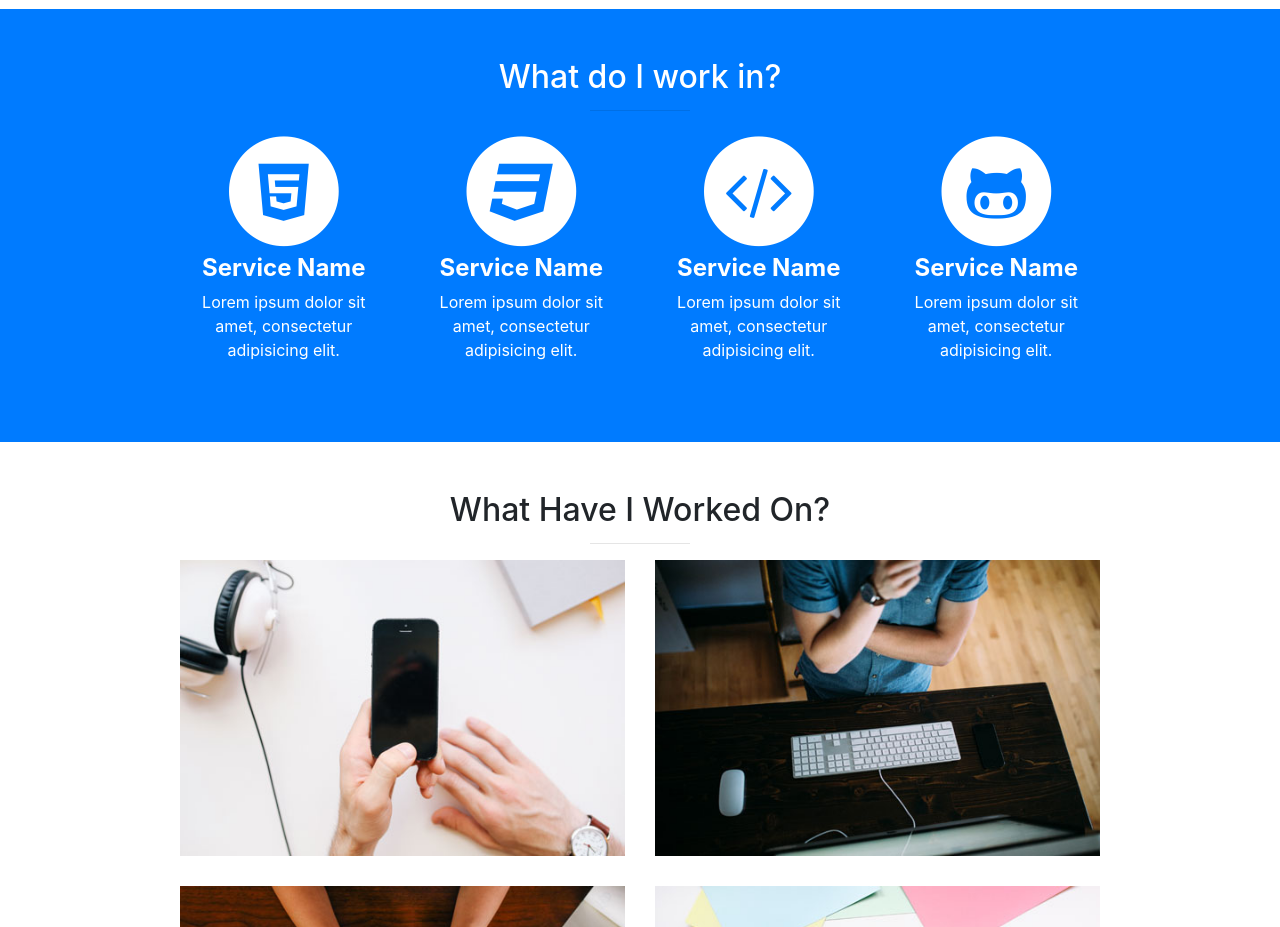
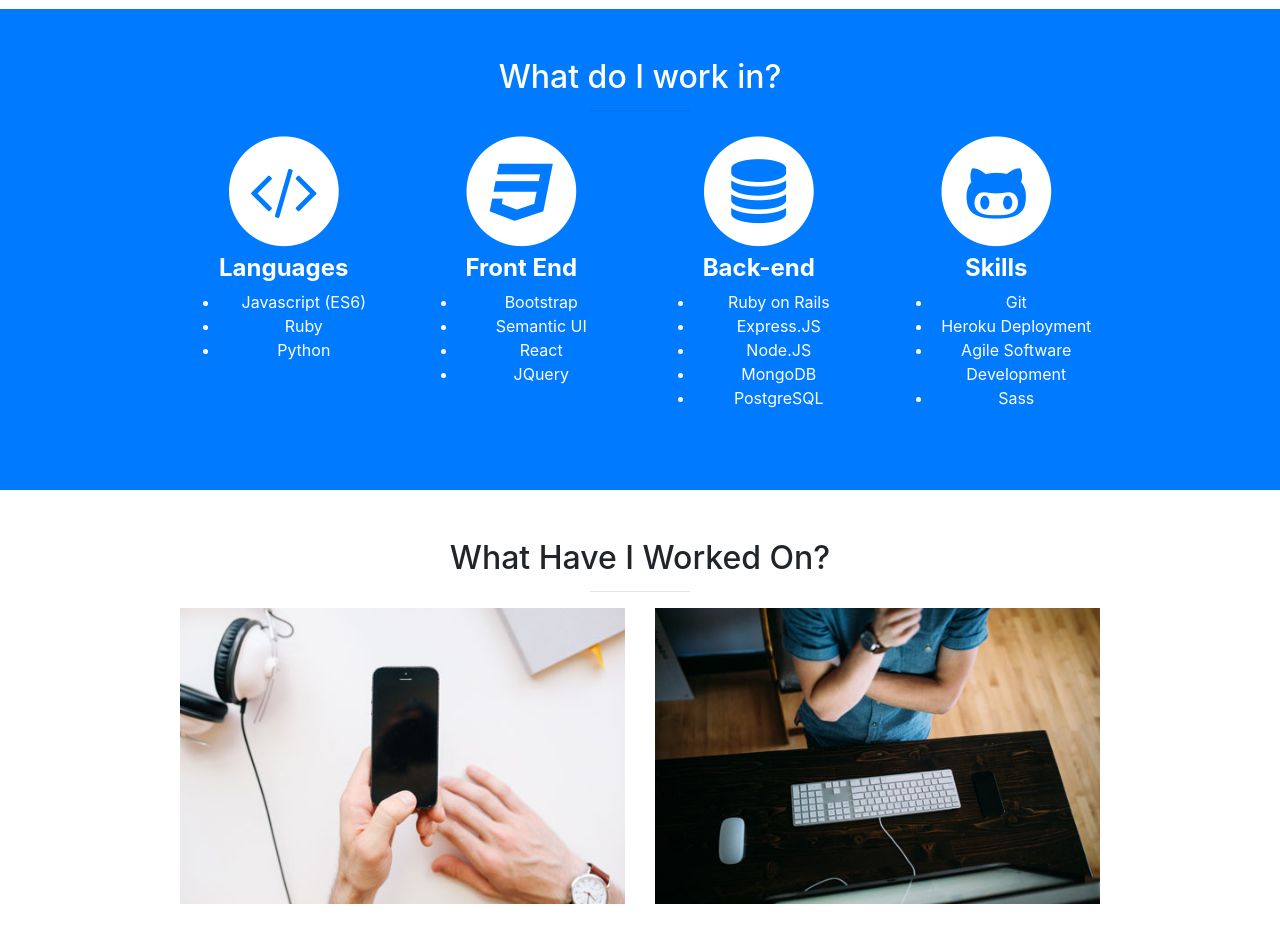
Before and after one commit to johndsykes86/Portfolio, a website with bundled scripts: page index.html in a window 1280 px wide. Shown: the part 1280-2207 px from the top of the page. Built offline with nearby package versions, Linux system fonts and the light colour scheme.

Commit message:
added skills to skills section

```diff
--- a/index.html
+++ b/index.html
@@ -60,7 +60,7 @@
     <section id="about" class="about">
         <div class="container text-center">
             <h2>Who am I?</h2>
-            <p class="lead">I am a web developer working primarily in React, Express, Javascript, CSS and HTML as well as Ruby and Ruby on Rails.<br/> <br/> Before I was a developer, I was a technical support analyst at an ERP software company.  While, I used my troubleshooting, documentation, and interpersonal skills to deliver excellent customer service and bridge the gap between what customers were saying and what they were actually looking for or trying to fix. This has helped me immersely as a buddling developer, being able to debug code and be able to turn sometimes vague feedback into something tangable and actionable.  <br/> <br/>Currently, I'm working on OneTwo, which is an Foursquare clone for checking into and sharing Ir experiences at MLS (Major League Soccer) stadiums as well as learning Python. </p>
+            <p class="lead">I am a web developer working primarily in React, Express, Javascript, CSS and HTML as well as Ruby and Ruby on Rails.<br/> <br/> Before I was a developer, I was a technical support analyst at an ERP software company.  While, I used my troubleshooting, documentation, and interpersonal skills to deliver excellent customer service and bridge the gap between what customers were saying and what they were actually looking for or trying to fix. This has helped me immersely as a buddling developer, being able to debug code and be able to turn sometimes vague feedback into something tangable and actionable.  <br/> <br/>Currently, I'm working on OneTwo, which is an Foursquare clone for checking into and sharing  experiences at MLS (Major League Soccer) stadiums as well as learning Python. </p>
         </div>
         <!-- /.container -->
     </section>
@@ -78,12 +78,16 @@
                             <div class="service-item">
                                 <span class="fa-stack fa-4x">
                                 <i class="fa fa-circle fa-stack-2x"></i>
-                                <i class="fa fa-html5 fa-stack-1x text-primary"></i>
+                                <i class="fa fa-code fa-stack-1x text-primary"></i>
                             </span>
                                 <h4>
-                                    <strong>Service Name</strong>
+                                    <strong>Languages</strong>
                                 </h4>
-                                <p>Lorem ipsum dolor sit amet, consectetur adipisicing elit.</p>
+                                <ul>
+                                  <li>Javascript (ES6)</li>
+                                  <li>Ruby</li>
+                                  <li>Python</li>
+                                </ul>
 
                             </div>
                         </div>
@@ -94,9 +98,14 @@
                                 <i class="fa fa-css3 fa-stack-1x text-primary"></i>
                             </span>
                                 <h4>
-                                    <strong>Service Name</strong>
+                                    <strong>Front End</strong>
                                 </h4>
-                                <p>Lorem ipsum dolor sit amet, consectetur adipisicing elit.</p>
+                                <ul>
+                                  <li>Bootstrap</li>
+                                  <li>Semantic UI</li>
+                                  <li>React</li>
+                                  <li>JQuery</li>
+                                </ul>
 
                             </div>
                         </div>
@@ -104,12 +113,18 @@
                             <div class="service-item">
                                 <span class="fa-stack fa-4x">
                                 <i class="fa fa-circle fa-stack-2x"></i>
-                                <i class="fa fa-code fa-stack-1x text-primary"></i>
+                                <i class="fa fa-database fa-stack-1x text-primary"></i>
                             </span>
                                 <h4>
-                                    <strong>Service Name</strong>
+                                    <strong>Back-end</strong>
                                 </h4>
-                                <p>Lorem ipsum dolor sit amet, consectetur adipisicing elit.</p>
+                                <ul>
+                                  <li>Ruby on Rails</li>
+                                  <li>Express.JS</li>
+                                  <li>Node.JS</li>
+                                  <li>MongoDB</li>
+                                  <li>PostgreSQL</li>
+                                </ul>
 
                             </div>
                         </div>
@@ -120,9 +135,14 @@
                                 <i class="fa fa-github-alt fa-stack-1x text-primary"></i>
                             </span>
                                 <h4>
-                                    <strong>Service Name</strong>
+                                    <strong>Skills</strong>
                                 </h4>
-                                <p>Lorem ipsum dolor sit amet, consectetur adipisicing elit.</p>
+                                <ul>
+                                  <li>Git</li>
+                                  <li>Heroku Deployment</li>
+                                  <li>Agile Software Development</li>
+                                  <li>Sass</li>
+                                </ul>
 
                             </div>
                         </div>
```
